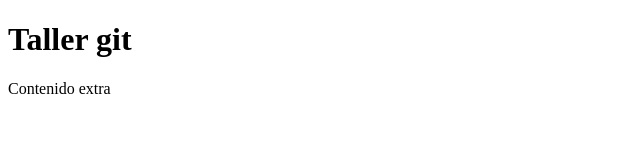
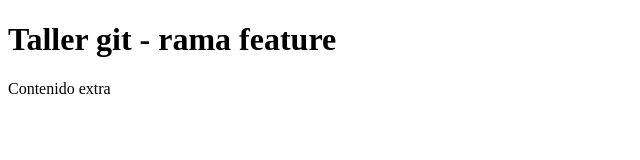
Before and after one commit to edjahevs94/Taller_git, a plain HTML site: page index.html in a window 1280 px wide. Shown: the whole page, without its empty margins (0-640 px from the left). Drawn offline with Linux system fonts and the light colour scheme.

Commit message:
add taller git feature

```diff
--- a/index.html
+++ b/index.html
@@ -6,7 +6,7 @@
     <title>Document</title>
 </head>
 <body>
-    <h1>Taller git</h1>
+    <h1>Taller git - rama feature</h1>
     <div>Contenido extra</div>
 </body>
 </html>
```
